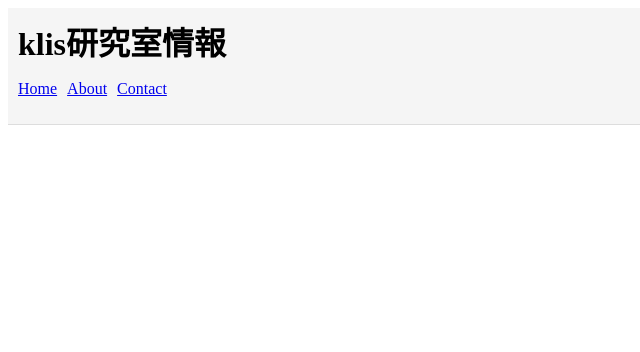
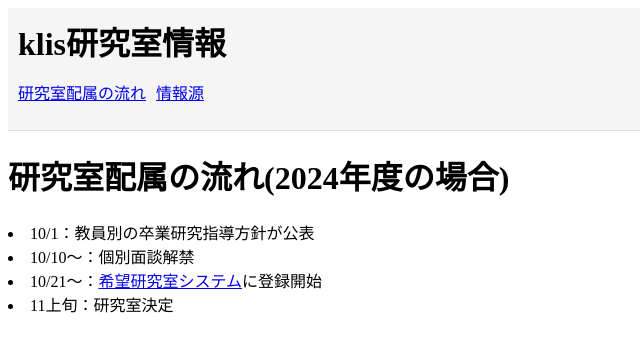
Before and after one commit to Utsugi0101/lab-information, a React (Vite) app in the folder frontend/: page /flow in a window 1280 px wide. Shown: the top 352 px of the page, without its empty margins (0-640 px from the left). Built offline with nearby package versions, Linux system fonts and the light colour scheme.

Commit message:
ヘッダー情報の変更

```diff
--- /dev/null
+++ b/frontend/src/Flow.tsx
@@ -0,0 +1,14 @@
+function Flow() {
+  return (
+    <div>
+        <h1>研究室配属の流れ(2024年度の場合)</h1>
+        <li>10/1：教員別の卒業研究指導方針が公表</li>
+        <li>10/10〜：個別面談解禁</li>
+        <li>10/21〜：<a href = "https://hope.slis.tsukuba.ac.jp/">希望研究室システム</a>に登録開始</li>
+        <li>11上旬：研究室決定</li>
+
+    </div>
+  );
+}
+
+export default Flow;
--- a/frontend/src/Header.tsx
+++ b/frontend/src/Header.tsx
@@ -6,9 +6,8 @@ const Header: React.FC = () => {
       <h1 style={{ margin: 0 }}>klis研究室情報</h1>
       <nav>
         <ul style={{ listStyle: 'none', padding: 0, display: 'flex', gap: '10px' }}>
-          <li><a href="/">Home</a></li>
-          <li><a href="/about">About</a></li>
-          <li><a href="/contact">Contact</a></li>
+          <li><a href="/flow">研究室配属の流れ</a></li>
+          <li><a href="/resource">情報源</a></li>
         </ul>
       </nav>
     </header>
--- a/frontend/src/main.tsx
+++ b/frontend/src/main.tsx
@@ -6,6 +6,7 @@ import './index.css';
 import App from './App.tsx';           // 一覧ページ
 import Header from './Header.tsx';     // 共通ヘッダー
 import LabDetail from './LabDetail.tsx'; // 詳細ページ（新しく作成）
+import Flow from './Flow.tsx';
 
 createRoot(document.getElementById('root')!).render(
   <StrictMode>
@@ -14,6 +15,7 @@ createRoot(document.getElementById('root')!).render(
       <Routes>
         <Route path="/" element={<App />} />
         <Route path="/labs/:id" element={<LabDetail />} />
+        <Route path="/flow" element={<Flow />} />  {/* 研究室配属の流れページ */}
       </Routes>
     </BrowserRouter>
   </StrictMode>
```
Also changed, not shown: frontend/src/Resource.tsx (added, +8 -0 lines).
